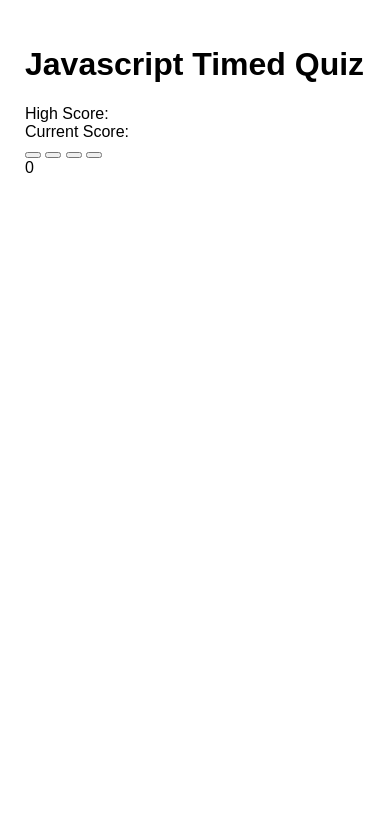
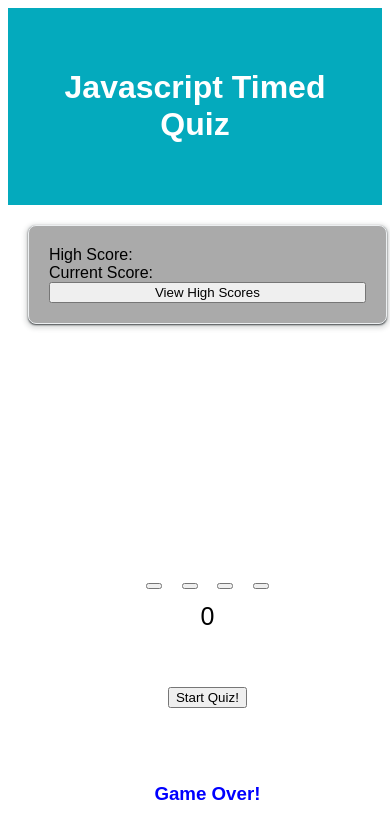
Before and after one commit to ktetsuyama/Code_Quiz, a plain HTML site: page index.html in a window 390 px wide. Both pictures are taken after a click on the button "Start Quiz!". Drawn offline with Linux system fonts and the light colour scheme.

Commit message:
added wrapper to scoreboard and a Game Over section to the HTML, CSS styling, and a game over text to the Javascript.

```diff
--- a/assets/script.js
+++ b/assets/script.js
@@ -12,6 +12,7 @@ var currentQuestionEl = document.querySelector(".questions__currentQuestion");
 var choicesEl = document.querySelector(".questions__choices");
 var resultEl = document.querySelector(".questions__result");
 var controlsEl = document.querySelector(".controls");
+var gameOverEl = document.querySelector(".gameOver");
 
 //Declare Variables state
 
@@ -91,11 +92,20 @@ function handleClickStart(event) {
 		//start timer
 		timer = setInterval(handleTimerTick, 1000);
 		//display the first question
-		for (var i = 0; i < currentQuestion.length; i++) {
-			return kQuestionList[0];
-		}
+		currentQuestion.textContent = kQuestionList[0];
+		console.log(currentQuestion);
 
 		//capture choice
+		choicesEl.addEventListener("click", function () {
+			if (currentChoice == kCorrectAnswer) {
+				current++;
+				current.textContent = current;
+				localStorage.setItem("current", current);
+				displayResult(correct);
+			} else {
+				displayResult();
+			}
+		});
 
 		timerEl.textContent = timeLeft;
 
@@ -105,6 +115,8 @@ function handleClickStart(event) {
 		//reset the display
 		//hide any result messages
 		hideElement(resultEl);
+		//hide game over text
+		hideElement(gameOverEl);
 		//show question area
 		showElement(questionsEl);
 		//show timer
@@ -113,6 +125,8 @@ function handleClickStart(event) {
 		showElement(currentQuestionEl);
 		//show answer choices
 		showElement(choicesEl);
+		//show question display
+		updateQuestionDisplay();
 	}
 }
 startGameButtonEl.addEventListener("click", handleClickStart);
@@ -136,7 +150,7 @@ function handleAnserClicked(event) {
 		}
 
 		//Update UI
-		updateScoreBoard();
+		// updateScoreBoard();
 
 		// if (){
 		//   handleGameEnds(true);
@@ -148,24 +162,33 @@ function handleGameEnds(lastQuestion) {
 	clearInterval(timer);
 	timer = null;
 
-	if (didWin) {
-	} else {
-	}
+	// if (didWin) {
+	// } else {
+	// }
 
-	localStorage.setItem(kStorageKey, JSON.stringify({ high }));
+	// localStorage.setItem(kStorageKey, JSON.stringify({ high }));
 
 	//display result message
-	return "Game Over";
-	updateScoreBoard();
+	if (timer == null) {
+		//set attributes of h3
+		gameOverEl.setAttribute("style", "color:blue; text-align:center");
+
+		// Adds text content to created tag
+		gameOverEl.textContent = "Game Over!";
+
+		//show element
+		showElement(gameOverEl);
+	}
+	// updateScoreBoard();
 	showElement(controlsEl);
 }
 // ///////////////////////
 // //Refactor
-function updateScoreBoard() {
-	//updated UI
-	highScoreEl.textContent = high;
-	currentScoreEl.textContent = current;
-}
+// function updateScoreBoard() {
+// 	//updated UI
+// 	highScoreEl.textContent = high;
+// 	currentScoreEl.textContent = current;
+// }
 
 function hideElement(el) {
 	el.classList.add("hide");
@@ -190,5 +213,9 @@ function displayResult(correct) {
 	showElement(resultEl);
 }
 
+function updateQuestionDisplay() {
+	currentQuestionEl.textContent = currentQuestion.join(" ");
+}
+
 //Start the game
 init();
--- a/assets/style.css
+++ b/assets/style.css
@@ -1,6 +1,6 @@
 :root {
-	--color-primary-bg: #;
-	--color-primary-fg: #04aabd;
+	--color-primary-bg: #04aabd;
+	--color-primary-fg: #fff;
 
 	--color-success-bg: #1ac13c;
 	--color-success-fg: #fff;
@@ -19,7 +19,6 @@
 
 body {
 	font-family: Arial;
-	margin: 25px;
 	display: flex;
 	flex-direction: column;
 	justify-content: flex-start;
@@ -38,3 +37,95 @@ body {
 	background-color: var(--color-failure-bg);
 	color: var(--color-failure-fg);
 }
+
+header {
+	padding: 40px;
+	text-align: center;
+	background: var(--color-primary-bg);
+	color: var(--color-primary-fg);
+	border-bottom: 30px;
+}
+
+main {
+	display: flex;
+	flex-wrap: wrap;
+	justify-content: space-around;
+}
+
+section {
+	flex: 0 auto;
+	padding: 8px;
+	margin-top: 50px;
+	background-color: white;
+	border-radius: 8px;
+}
+
+.scoreboard {
+	display: flex;
+	flex-direction: column;
+	background: var(--color-grey-md);
+	border: 1px solid #eceff1;
+	border-radius: 8px;
+	box-shadow: rgba(60, 64, 67, 2) 0 1px 2px 0,
+		rgba(60, 64, 67, 0.15) 0 2px 4px 3px;
+	margin: 20px;
+	padding: 20px;
+}
+
+.wrapper {
+	display: block;
+}
+
+.questions {
+	display: flex;
+	flex-direction: column;
+	justify-content: center;
+	align-items: center;
+}
+
+.questions__currentQuestion {
+	display: flex;
+	align-items: center;
+	justify-content: center;
+	height: 150px;
+}
+
+.questions__result {
+	display: flex;
+	width: 100%;
+	height: 40px;
+	padding: 32px;
+	align-items: center;
+}
+
+.questions__choices {
+	font-size: 70px;
+}
+
+.controls {
+	display: flex;
+	width: auto;
+	align-items: center;
+}
+
+.questions__timer {
+	font-size: 25px;
+}
+
+@media screen and (max-width: 1183px) {
+	main {
+		flex-direction: column;
+	}
+
+	section {
+		background-color: white;
+		margin: 20px auto;
+		width: 92vw;
+	}
+}
+
+@media screen and (max-width: 504px) {
+	.timer {
+		height: 200px;
+	}
+}
--- a/index.html
+++ b/index.html
@@ -9,6 +9,7 @@
 	<body>
 		<header><h1>Javascript Timed Quiz</h1></header>
 		<main>
+			<wrapper>
 				<section class="scoreboard">
 					<div class="scoreboard__score">
 						High Score:
@@ -22,7 +23,9 @@
 							class="scoreboard__score__value scoreboard__score_value--current"
 						></span>
 					</div>
+					<button class="scoreboard__view__highscores">View High Scores</button>
 				</section>
+			</wrapper>
 			<section class="questions hide">
 				<div class="questions__currentQuestion"></div>
 				<div class="questions__choices">
@@ -37,6 +40,7 @@
 			<section class="controls">
 				<button class="controls__playgame">Start Quiz!</button>
 			</section>
+			<section><h3 class="gameOver hide"></h3></section>
 		</main>
 		<script src="./assets/script.js"></script>
 	</body>
```
Lines whose indentation alone changed are shown as unchanged.
